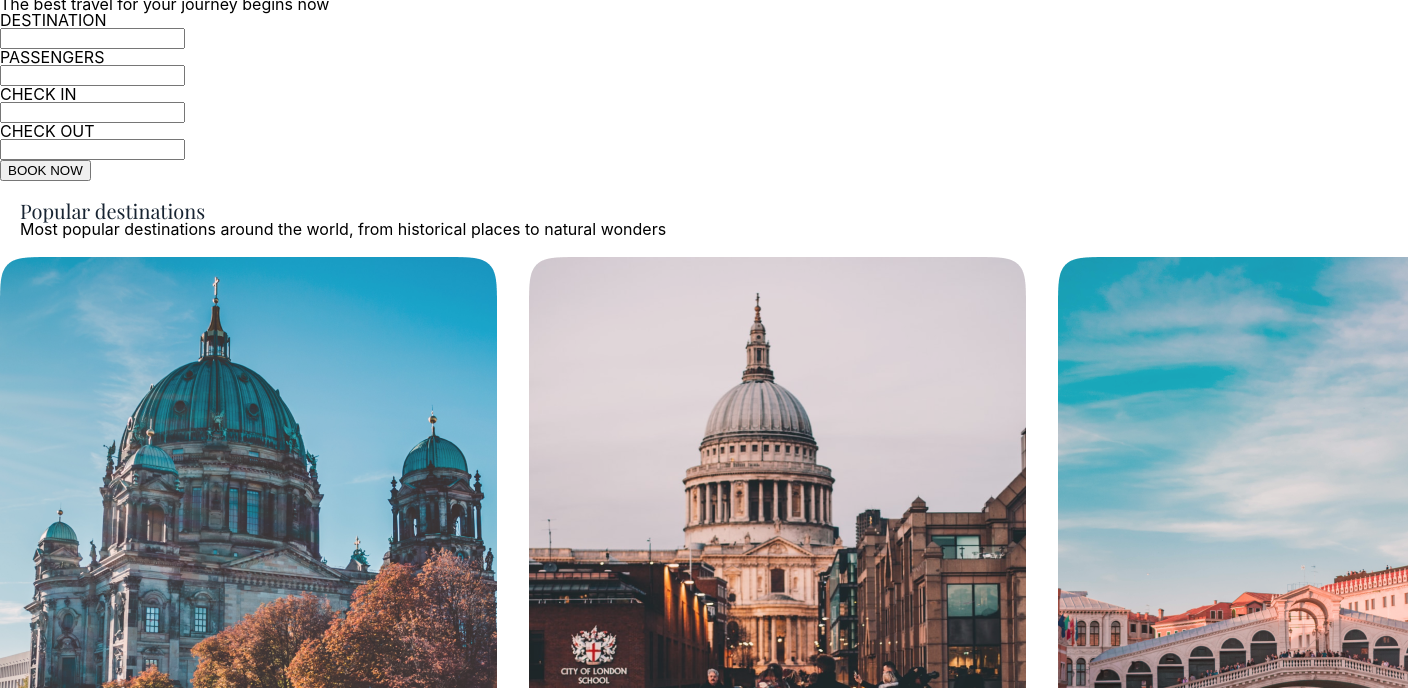
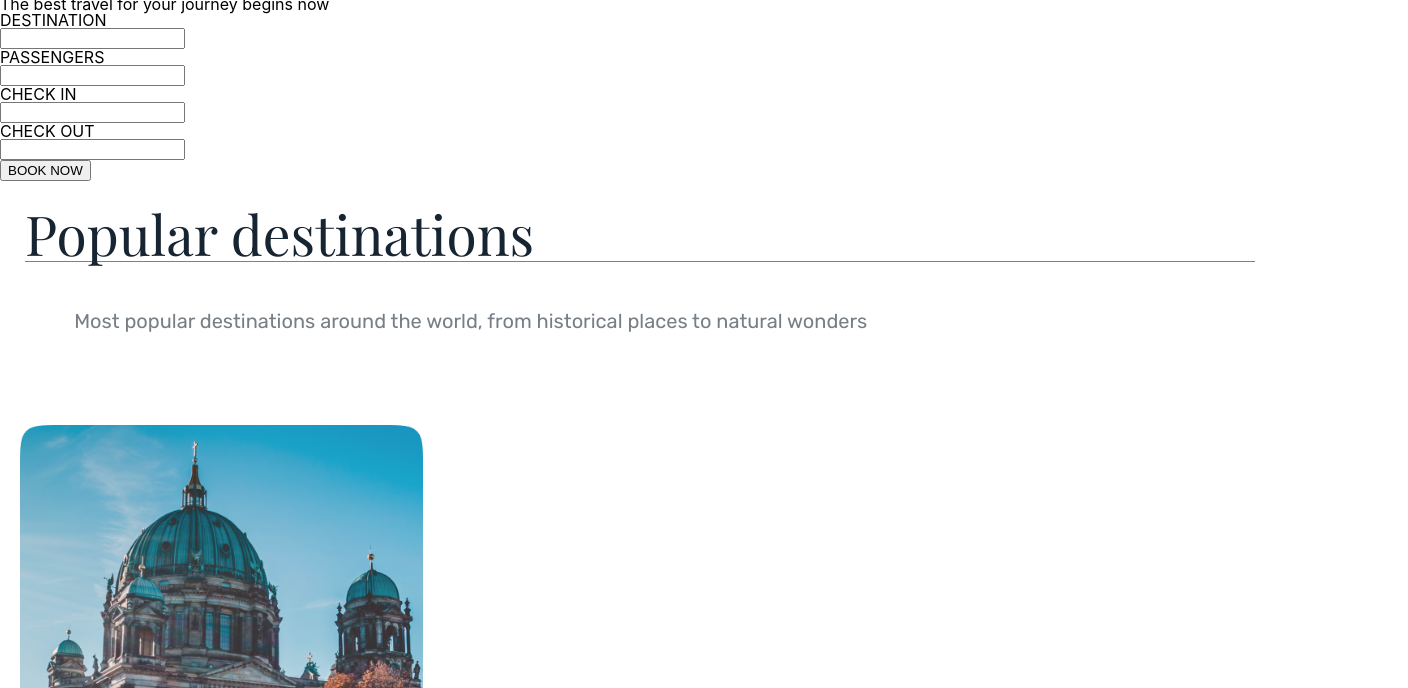
Before and after one commit to JoseAlbel/w1ch5-jose-albeldo, a website: page index.html in a window 1280 px wide. Shown: the part 112-800 px from the top of the page, 1408 px wide, since content can reach past the window. Drawn offline with nearby package versions, Linux system fonts and the light colour scheme.

Commit message:
add border bottom and new styles

```diff
--- a/index.html
+++ b/index.html
@@ -68,7 +68,7 @@
         <h2>Popular destinations</h2>
       </div>
 
-      <divclass="description-travel">
+      <div class="description-travel">
         <p>Most popular destinations around the world, from historical places to natural
           wonders</p>
       </div>
@@ -79,11 +79,11 @@
       <picture class="image-berlin">
         <img src="images/Berlin.png" alt="Berlin city">
       </picture>
-    <picture class="image-london">
+      <!-- <picture class="image-london">
         <img src="images/London.png" alt="london city">
       </picture>
       <picture class="image-venice">
-      <img src="images/Venice.png" alt="venice city">
+        <img src="images/Venice.png" alt="venice city"> -->
       </picture>
     </div>
     <nav>
--- a/sass/styles.scss
+++ b/sass/styles.scss
@@ -4,19 +4,21 @@
 
 .second-page {
   header {
-    padding: 20px;
+    padding: 25px;
     width: 100%;
-    text-align: start;
+    text-align: left;
     display: flex;
     flex-direction: column;
-    align-content: flex-start;
+    align-content: center;
+    justify-content: center;
   }
   .destinations {
     justify-content: space-between;
     font-family: "Playfair Display";
-    font-size: 20px;
+    font-size: 55px;
     color: #172432;
     width: 100%;
+    border-bottom: 1px solid chocolate;
   }
 
   .description-travel {
@@ -24,7 +26,8 @@
     font-family: "rubik";
     font-size: 20px;
     width: 100%;
-    padding: 2%;
+    padding: 4%;
+    color: #767e86;
   }
 }
 
@@ -38,17 +41,33 @@
 .image-berlin {
   border-radius: 16px;
   display: flex;
+  flex-direction: column;
+  align-content: center;
+  justify-content: center;
+  width: 75%;
+  height: auto;
+  margin: 20px;
 }
 
-.image-london {
-  border-radius: 16px;
-  display: flex;
-}
+// .image-london {
+//   border-radius: 16px;
+//   display: flex;
+//   flex-direction: column;
+//   align-content: center;
+//   justify-content: center;
+//   width: 33%;
+//   height: auto;
+// }
 
-.image-venice {
-  border-radius: 16px;
-  display: flex;
-}
+// .image-venice {
+//   border-radius: 16px;
+//   display: flex;
+//   flex-direction: column;
+//   align-content: center;
+//   justify-content: center;
+//   width: 33%;
+//   height: auto;
+// }
 .button {
   display: flex;
   justify-content: space-between;
```
Also changed, not shown: styles.css, 1 other file. Lines whose indentation alone changed are shown as unchanged.
